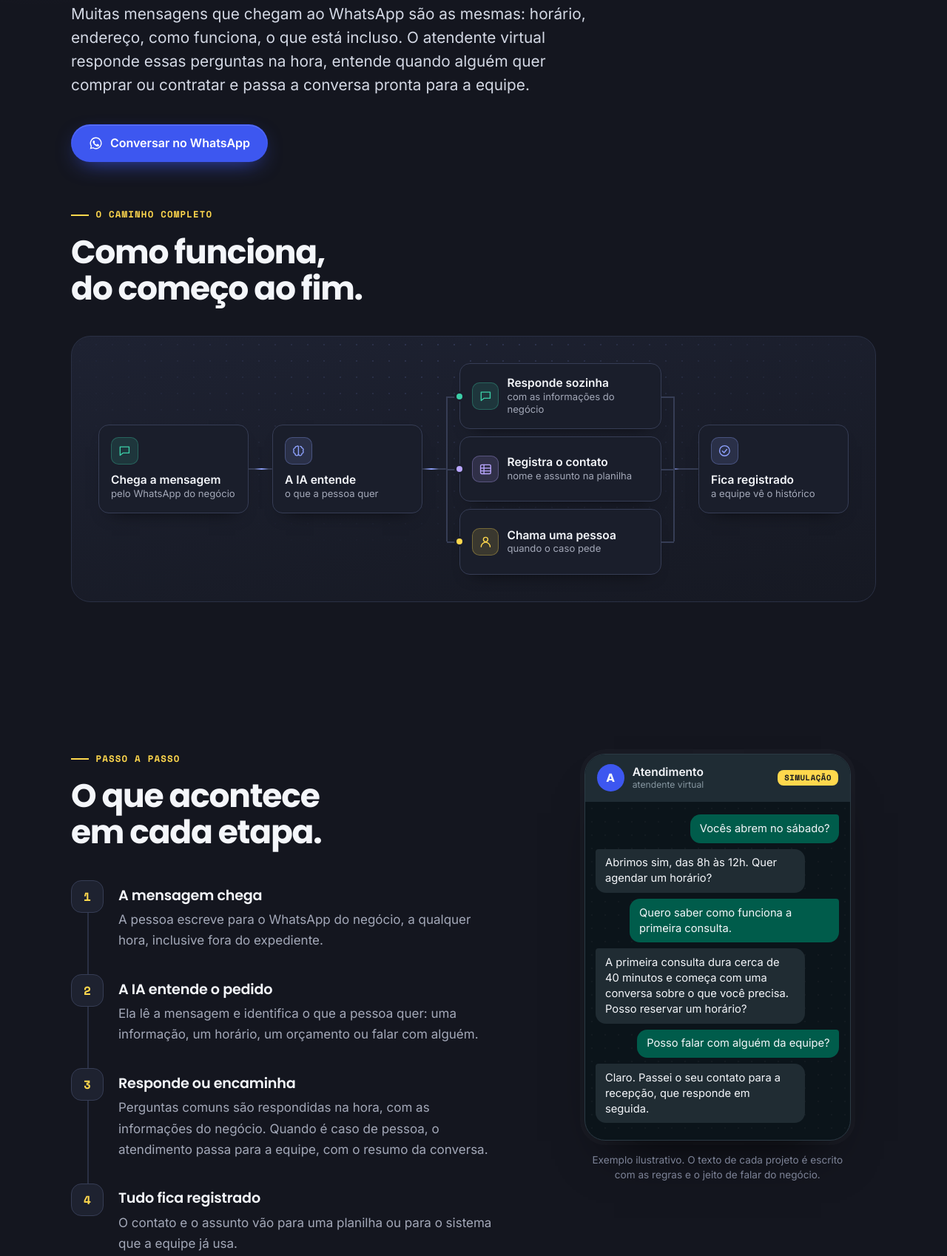
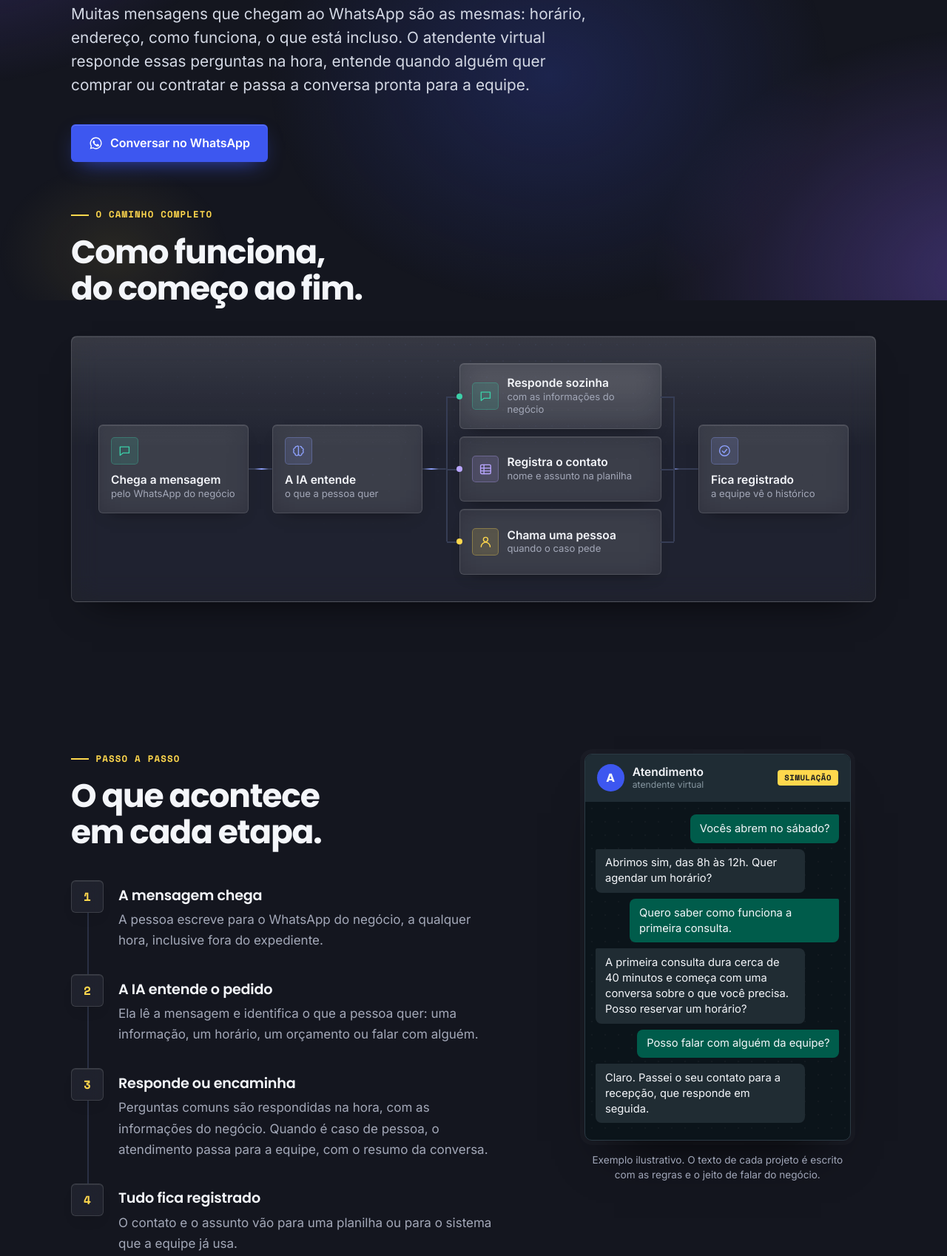
Before and after one commit to GabrielBeitum/gabrielbeitum.github.io, a plain HTML site: page automacao-atendente-whatsapp.html in a window 1280 px wide. Shown: the part 394-2092 px from the top of the page at 74% size. Drawn offline with nearby package versions, Linux system fonts and the light colour scheme.

Commit message:
Visual: cantos mais retos e aspecto de vidro
Co-Authored-By: Claude Fable 5.2 <noreply@anthropic.com>
Claude-Session: https://claude.ai/code/session_019Mq4n9k5K7PdKzoyycMiRS

```diff
--- a/assets/site.css
+++ b/assets/site.css
@@ -370,3 +370,95 @@ h3 { font-size: 1.2rem; line-height: 1.25; letter-spacing: -.012em; font-weight:
 .rodape-baixo { display: flex; flex-wrap: wrap; justify-content: space-between; gap: .75rem 2rem; padding-top: 1.75rem; color: var(--cinza-2); font-size: .85rem; }
 .rodape-baixo p { margin: 0; } .rodape-baixo a { color: var(--cinza); text-underline-offset: 3px; } .rodape-baixo a:hover { color: var(--papel); }
 @media (max-width: 30rem) { .acoes .botao { width: 100%; } }
+
+/* ==========================================================================
+   Ajuste de 19/11/2026: cantos mais retos e aspecto de vidro
+   ========================================================================== */
+:root {
+  --raio: 8px;
+  --raio-botao: 6px;
+  --cinza-2: #A0A6B8;
+  --vidro: rgba(255, 255, 255, .055);
+  --vidro-forte: rgba(255, 255, 255, .08);
+  --vidro-borda: rgba(255, 255, 255, .13);
+  --vidro-brilho: linear-gradient(180deg, rgba(255, 255, 255, .10), rgba(255, 255, 255, 0) 42%);
+  --vidro-sombra: 0 24px 48px -28px rgba(0, 0, 0, .75), inset 0 1px 0 rgba(255, 255, 255, .10);
+  --vidro-filtro: blur(18px) saturate(160%);
+  --solido: rgba(30, 34, 48, .94);
+}
+
+/* Manchas de cor desfocadas atrás do vidro: roxo e azul da marca, amarelo só em detalhe */
+body::before {
+  position: fixed; inset: 0; height: auto;
+  background:
+    radial-gradient(46rem 32rem at 92% -4%, rgba(61, 87, 240, .50), rgba(61, 87, 240, 0) 68%),
+    radial-gradient(38rem 30rem at -6% 22%, rgba(124, 92, 255, .34), rgba(124, 92, 255, 0) 70%),
+    radial-gradient(34rem 28rem at 58% 62%, rgba(61, 87, 240, .22), rgba(61, 87, 240, 0) 70%),
+    radial-gradient(40rem 30rem at 104% 96%, rgba(140, 100, 255, .32), rgba(140, 100, 255, 0) 70%),
+    radial-gradient(14rem 11rem at 12% 92%, rgba(255, 216, 77, .09), rgba(255, 216, 77, 0) 70%);
+}
+
+/* Cantos */
+.botao, .seta-ctrl, .burger, .menu > a:not(.botao) { border-radius: var(--raio-botao); }
+.trio-item, .ganho, .cartao-auto, .det, .mini, .vidro, .fluxo-moldura, .relat, .vis, .story, .cta-caixa { border-radius: var(--raio); }
+.celular { border-radius: 10px; }
+.escuro-v .celular { border-radius: 8px; }
+.no, .ci, .pn, .relat-kpis div, .cx { border-radius: 6px; }
+.no > .ic { border-radius: 5px; }
+.msg { border-radius: 8px; }
+.msg.atendente { border-top-left-radius: 2px; }
+.msg.cliente { border-top-right-radius: 2px; }
+.rotulo, .selo, .ganho .rot, .teste-ok span, .pular { border-radius: 4px; }
+.relat-graf i { border-radius: 3px 3px 0 0; }
+
+/* Vidro */
+.trio-item, .ganho, .cartao-auto, .det, .mini, .vidro, .fluxo-moldura, .story, .no, .pn, .ci,
+.botao.secundario, .seta-ctrl, .burger {
+  background-color: var(--solido);
+  border: 1px solid var(--vidro-borda);
+}
+@supports ((backdrop-filter: blur(1px)) or (-webkit-backdrop-filter: blur(1px))) {
+  .trio-item, .ganho, .cartao-auto, .det, .mini, .vidro, .fluxo-moldura, .story, .no, .pn, .ci,
+  .botao.secundario, .seta-ctrl, .burger {
+    background-color: var(--vidro);
+    -webkit-backdrop-filter: var(--vidro-filtro); backdrop-filter: var(--vidro-filtro);
+  }
+  .cabeca { background: rgba(20, 22, 31, .55); -webkit-backdrop-filter: blur(20px) saturate(170%); backdrop-filter: blur(20px) saturate(170%); }
+}
+.trio-item, .ganho, .cartao-auto, .det, .vidro, .fluxo-moldura, .story {
+  background-image: var(--vidro-brilho);
+  box-shadow: var(--vidro-sombra);
+}
+.mini, .no, .pn, .botao.secundario, .seta-ctrl { box-shadow: inset 0 1px 0 rgba(255, 255, 255, .09), 0 10px 22px -16px rgba(0, 0, 0, .7); }
+.no { background-color: var(--solido); }
+@supports ((backdrop-filter: blur(1px)) or (-webkit-backdrop-filter: blur(1px))) { .no { background-color: var(--vidro-forte); } }
+.ci { color: var(--azul-claro); border-color: rgba(143, 162, 255, .28); background-image: linear-gradient(180deg, rgba(61, 87, 240, .30), rgba(61, 87, 240, .12)); }
+.cabeca { border-bottom: 1px solid rgba(255, 255, 255, .07); }
+.cabeca.rolou { border-bottom-color: rgba(255, 255, 255, .13); box-shadow: 0 12px 30px -22px rgba(0, 0, 0, .9); }
+.cartao-auto:hover, .mini:hover { border-color: rgba(255, 255, 255, .24); background-color: var(--vidro-forte); }
+.botao.secundario:hover, .seta-ctrl:hover { border-color: rgba(143, 162, 255, .7); }
+.cartao-auto::after { left: 0; right: 0; }
+.ramo .no::after { box-shadow: none; }
+.fluxo-moldura::before, .vidro::before { opacity: .35; }
+
+/* Faixas e cards da sequência: translúcidos, para as manchas aparecerem */
+.secao.claro-fundo { background: rgba(255, 255, 255, .025); border-block: 1px solid rgba(255, 255, 255, .08); }
+.story { background-image: var(--vidro-brilho), radial-gradient(20rem 14rem at 100% 0, rgba(61, 87, 240, .38), rgba(61, 87, 240, 0) 70%); }
+.story:nth-child(even) { border-color: var(--vidro-borda); background-image: var(--vidro-brilho), radial-gradient(20rem 14rem at 0 100%, rgba(140, 100, 255, .26), rgba(140, 100, 255, 0) 70%); }
+@supports ((backdrop-filter: blur(1px)) or (-webkit-backdrop-filter: blur(1px))) { .story:nth-child(even) { background-color: rgba(10, 11, 14, .34); } }
+.escuro-v { background: rgba(8, 10, 16, .5); border-color: var(--vidro-borda); }
+
+/* Seção final */
+.cta-caixa {
+  border: 1px solid rgba(255, 255, 255, .22);
+  background: var(--vidro-brilho), radial-gradient(40rem 22rem at 100% 0, rgba(185, 166, 255, .34), transparent 70%), linear-gradient(135deg, rgba(42, 59, 184, .92), rgba(61, 87, 240, .90) 55%, rgba(90, 71, 214, .92));
+  box-shadow: 0 30px 60px -34px rgba(61, 87, 240, .8), inset 0 1px 0 rgba(255, 255, 255, .22);
+}
+.rodape { border-top-color: rgba(255, 255, 255, .08); }
+.rodape-topo { border-bottom-color: rgba(255, 255, 255, .08); }
+
+/* Menu do celular: fundo quase sólido, para o texto não disputar com a página */
+@media (max-width: 53.99rem) {
+  .menu { background: rgba(20, 22, 31, .97); border-bottom: 1px solid var(--vidro-borda); }
+  .menu > a:not(.botao) { border-radius: 0; border-bottom-color: rgba(255, 255, 255, .08); }
+}
```
